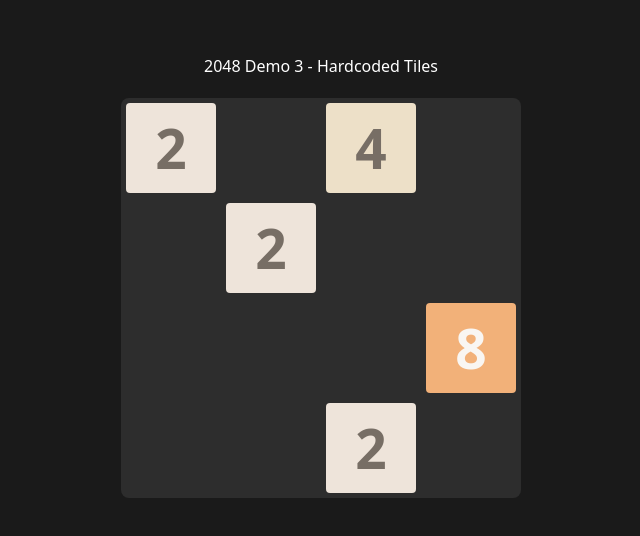
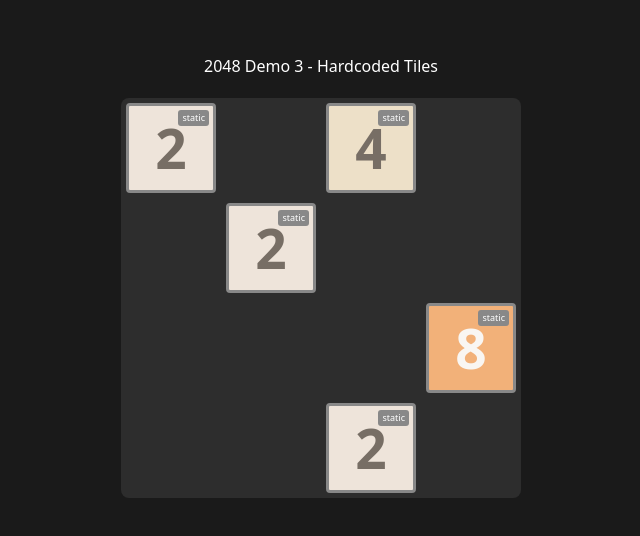
Before and after one commit to jigargosar/react-2048-2025, a React (Vite) app: page / in a window 1280 px wide. Shown: the part 124-660 px from the top of the page, without its empty margins (319-959 px from the left). Built offline with nearby package versions, Linux system fonts and the light colour scheme.

Commit message:
Add debug information to tile rendering: include visual indicators for merged, moved, spawned, and static tiles

```diff
--- a/src/TileSlideDemo2.tsx
+++ b/src/TileSlideDemo2.tsx
@@ -208,7 +208,7 @@ function useTileSlide() {
             requestAnimationFrame(() => {
                 setTiles((tiles) =>
                     tiles.map((tile) => {
-                        if (tile.mergeState.type === 'normal') {
+                        if (tile.mergeState.type === 'normal') {WW
                             return {
                                 ...tile,
                                 visualRow: tile.row,
--- a/src/TileSlideDemo3.tsx
+++ b/src/TileSlideDemo3.tsx
@@ -316,15 +316,28 @@ type TileStyle = React.CSSProperties & {
     '--offset-y': string
 }
 
+type DebugInfo = {
+    label: string
+    bgColor: string
+}
+
 type TileRenderProps = {
     from: Position
     to: Position
     value: number
     animClass: string
+    debug?: DebugInfo
     key?: string
 }
 
-function renderTile({ from, to, value, animClass, key }: TileRenderProps) {
+function renderTile({
+    from,
+    to,
+    value,
+    animClass,
+    debug,
+    key,
+}: TileRenderProps) {
     const offsetX = (from.col - to.col) * 100
     const offsetY = (from.row - to.row) * 100
 
@@ -353,9 +366,28 @@ function renderTile({ from, to, value, animClass, key }: TileRenderProps) {
                     justifyContent: 'center',
                     fontSize: value >= 1000 ? '35px' : '55px',
                     fontWeight: 'bold',
+                    position: 'relative',
+                    border: debug ? `3px solid ${debug.bgColor}` : undefined,
                 }}
             >
                 {value}
+                {debug && (
+                    <span
+                        style={{
+                            position: 'absolute',
+                            top: '4px',
+                            right: '4px',
+                            fontSize: '9px',
+                            color: '#fff',
+                            backgroundColor: debug.bgColor,
+                            padding: '1px 4px',
+                            borderRadius: '3px',
+                            fontWeight: 'normal',
+                        }}
+                    >
+                        {debug.label}
+                    </span>
+                )}
             </div>
         </div>
     )
@@ -384,18 +416,21 @@ function renderMergedTile(tile: Tile, state: MergedState, index: number) {
                 to: tile.position,
                 value: state.value,
                 animClass: 'tile-merge-source-anim',
+                debug: { label: 'merged', bgColor: '#FF9800' },
             })}
             {renderTile({
                 from: state.from2,
                 to: tile.position,
                 value: state.value,
                 animClass: 'tile-merge-source-anim',
+                debug: { label: 'merged', bgColor: '#FF9800' },
             })}
             {renderTile({
                 from: tile.position,
                 to: tile.position,
                 value: tile.value,
                 animClass: 'tile-merge-result-anim',
+                debug: { label: 'merged', bgColor: '#FF9800' },
             })}
         </div>
     )
@@ -407,6 +442,7 @@ function renderMovedTile(tile: Tile, state: MovedState, index: number) {
         to: tile.position,
         value: tile.value,
         animClass: 'tile-move-anim',
+        debug: { label: 'moved', bgColor: '#4CAF50' },
         key: String(index),
     })
 }
@@ -417,6 +453,7 @@ function renderSpawnedTile(tile: Tile, _state: SpawnedState, index: number) {
         to: tile.position,
         value: tile.value,
         animClass: 'tile-spawn-anim',
+        debug: { label: 'spawned', bgColor: '#2196F3' },
         key: String(index),
     })
 }
@@ -427,6 +464,7 @@ function renderStaticTile(tile: Tile, _state: StaticState, index: number) {
         to: tile.position,
         value: tile.value,
         animClass: '',
+        debug: { label: 'static', bgColor: '#888888' },
         key: String(index),
     })
 }
```
